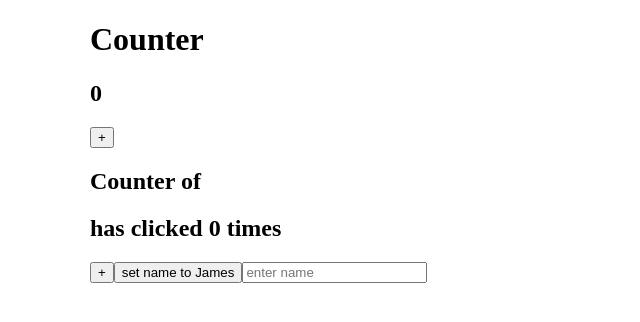
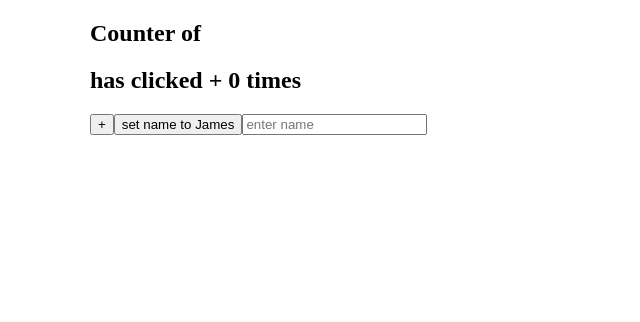
Before and after one commit to NeilaVait/react-hooks, a React (Create React App) app: page / in a window 1280 px wide. Shown: the top 322 px of the page, without its empty margins (0-640 px from the left). Built offline with nearby package versions, Linux system fonts and the light colour scheme.

Commit message:
useEffect changes title

```diff
--- a/src/App.jsx
+++ b/src/App.jsx
@@ -1,12 +1,12 @@
 import './App.css';
-import Counter from './components/Counter';
+// import Counter from './components/Counter';
 import CounterHook from './components/CounterHook';
 
 function App() {
   return (
     <div className="App container">
-      <Counter/>
-      <CounterHook/>
+      {/* <Counter/> */}
+      <CounterHook />
     </div>
   );
 }
--- a/src/components/CounterHook.jsx
+++ b/src/components/CounterHook.jsx
@@ -1,14 +1,22 @@
-import React, { useState } from 'react';
+import React, { useState, useEffect } from 'react';
 
 function CounterHook() {
   const [counter, setCounter] = useState(0);
   const [name, setName] = useState('');
 
+  // componentdidmouny
+  // componentdidupdate
+  // useEffect() vietoj dvieju virsuj
+  useEffect(() => {
+    console.log('useEffect()');
+    document.title = `${name} has clicked + ${counter}`;
+  });
+
   return (
     <div>
       <h2>Counter of {name}</h2>
       <h2>
-        {name} has clicked {counter} times
+        {name} has clicked + {counter} times
       </h2>
       <button onClick={() => setCounter(counter + 1)}>+</button>
       <button onClick={() => setName('James')}>set name to James</button>
```
